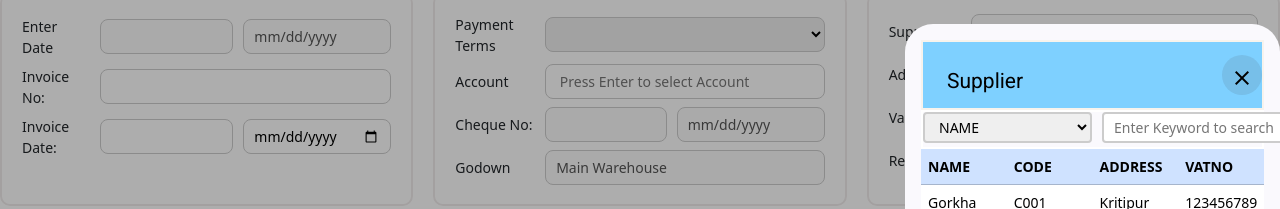
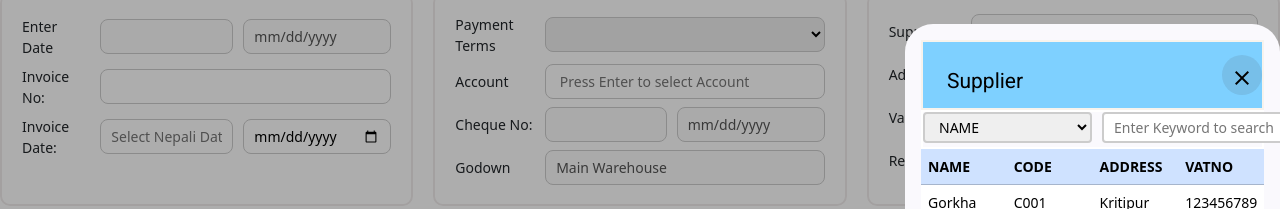
Before and after one commit to manisha-7725/Gorkhanew, an Angular app: page /transaction in a window 1280 px wide. Shown: the part 101-310 px from the top of the page. Built offline with nearby package versions, Linux system fonts and the light colour scheme.

Commit message:
Save work before Angular update

```diff
--- a/package.json
+++ b/package.json
@@ -18,6 +18,7 @@
     "@angular/material": "^20.1.3",
     "@angular/platform-browser": "^20.0.0",
     "@angular/router": "^20.0.0",
+    "@rishovt/angular-nepali-datepicker": "^1.0.3",
     "bootstrap": "^5.3.7",
     "file-saver": "^2.0.5",
     "jquery": "^3.7.1",
--- a/src/app/transaction/transaction.html
+++ b/src/app/transaction/transaction.html
@@ -1,4 +1,3 @@
-
 <div
   class="d-flex align-items-center justify-content-between px-4 py-2 bg-light"
 >
@@ -104,7 +103,6 @@
             id="mfgNepali"
             type="text"
             [value]="mfgNepaliDate"
-
             name="mfgDate"
             disabled
             style="cursor: not-allowed"
@@ -117,7 +115,6 @@
             name="mfgDate"
             [disabled]="true"
             style="cursor: not-allowed"
-
           />
         </td>
       </tr>
@@ -135,17 +132,22 @@
           <input type="text"  name="invoiceDate"
           id="dob"
           [value]="mfgNepaliDate"
-
+     placeholder="Select Nepali Date"
 
            />
 
         </td>
         <td>
-          <input type="date" [(ngModel)]="invoiceDate" name="invoiceDate"
+          <input type="date"
+          [(ngModel)]="invoiceDate"
+           name="invoiceDate"
         (ngModelChange)="onEnglishDateChange()"
           />
         </td>
       </tr>
+
+
+
 
     </table>
   </form>
--- a/src/app/transaction/transaction.ts
+++ b/src/app/transaction/transaction.ts
@@ -183,6 +183,7 @@ export class Transaction implements OnInit, AfterViewInit {
       ndpYear: true,
       ndpMonth: true,
       ndpYearCount: 10,
+
       onChange: (nepaliDate: string) => {
         const engDate = NepaliFunctions.BS2AD(nepaliDate);
         this.invoiceDate = this.formatDate(engDate);
```
Also changed, not shown: src/index.html (+11 -0 lines), angular.json (line endings or trailing spaces), src/app/transaction/transaction.css (line endings or trailing spaces), 1 other file (tests, documents, lock files or other folders). Lines whose indentation alone changed are shown as unchanged.
